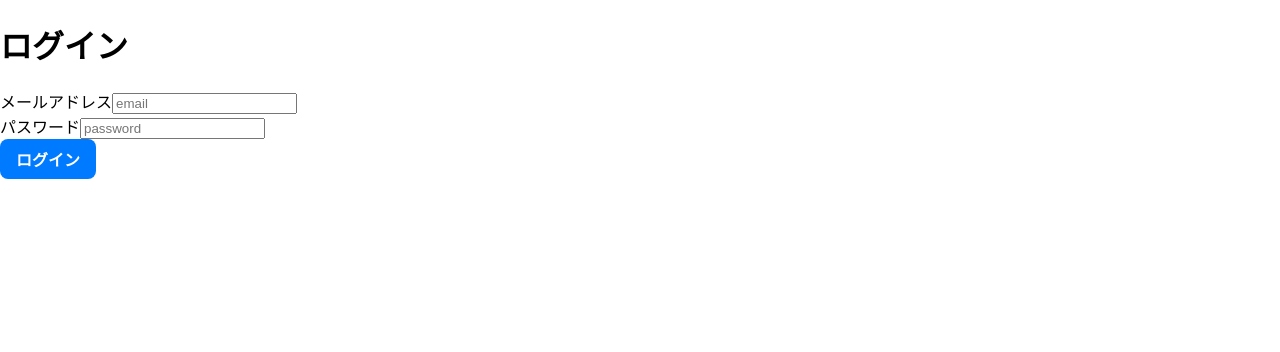
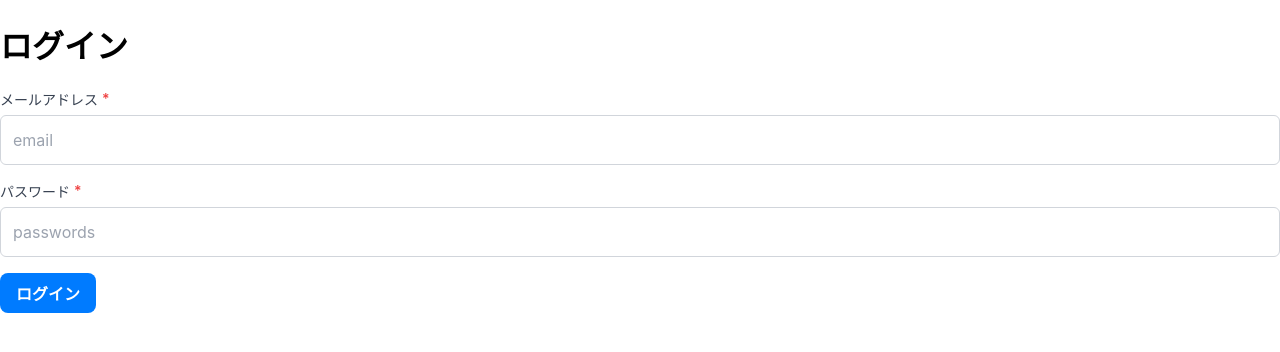
Before and after one commit to Ryodayodayo/DearFuture, a React (Create React App) app: page /login in a window 1280 px wide. Shown: the top 352 px of the page. Built offline with nearby package versions, Linux system fonts and the light colour scheme; no server answers.

Commit message:
InputForm.module.cssを編集した

```diff
--- a/src/components/LoginForm.tsx
+++ b/src/components/LoginForm.tsx
@@ -54,17 +54,23 @@ export const LoginForm = () => {
                     name="email"
                     type="email"
                     value={email}
+                    variant="default"
                     placeholder="email"
+                    size = "md"
                     disabled={loading}
+                    required
                     onChange={(event) => handleChangeEmail(event)}/>
 
                     <InputField
                     label = "パスワード"
                     name="password"
                     type="password"
-                    placeholder="password"
+                    variant="default"
+                    placeholder="passwords"
+                    size = "md"
                     value={password}
                     disabled={loading}
+                    required
                     onChange={(event) => handleChangePassword(event)}/>
 
                     {error && <p className={styles.errorMessage}>{error}</p>}
--- /dev/null
+++ b/src/components/ui/InputForm.module.css
@@ -0,0 +1,140 @@
+/* InputField.module.css */
+
+.formGroup {
+  display: flex;
+  flex-direction: column;
+  margin-bottom: 1rem;
+  width: 100%;
+}
+
+.label {
+  font-size: 0.875rem;
+  font-weight: 500;
+  color: #374151;
+  margin-bottom: 0.375rem;
+  display: flex;
+  align-items: center;
+  gap: 0.25rem;
+}
+
+.required {
+  color: #ef4444;
+  font-weight: 600;
+}
+
+/* ベーススタイル */
+.input {
+  border-radius: 0.375rem;
+  font-family: inherit;
+  line-height: 1.5;
+  color: #111827;
+  background-color: #ffffff;
+  transition: all 0.2s ease-in-out;
+  outline: none;
+  box-sizing: border-box;
+}
+
+/* サイズバリエーション */
+.sm {
+  padding: 0.5rem 0.75rem;
+  font-size: 0.875rem;
+}
+
+.md {
+  padding: 0.75rem;
+  font-size: 1rem;
+}
+
+.lg {
+  padding: 1rem 1.25rem;
+  font-size: 1.125rem;
+}
+
+/* フィールドバリエーション */
+.default {
+  border: 1px solid #d1d5db;
+}
+
+.outlined {
+  border: 2px solid #3b82f6;
+  background-color: transparent;
+}
+
+.filled {
+  border: 1px solid transparent;
+  background-color: #f3f4f6;
+}
+
+/* フォーカス状態 */
+.default:focus {
+  border-color: #3b82f6;
+  box-shadow: 0 0 0 3px rgba(59, 130, 246, 0.1);
+}
+
+.outlined:focus {
+  border-color: #1d4ed8;
+  box-shadow: 0 0 0 3px rgba(59, 130, 246, 0.1);
+}
+
+.filled:focus {
+  border-color: #3b82f6;
+  background-color: #ffffff;
+  box-shadow: 0 0 0 3px rgba(59, 130, 246, 0.1);
+}
+
+/* ホバー状態 */
+.default:hover:not(:disabled) {
+  border-color: #9ca3af;
+}
+
+.outlined:hover:not(:disabled) {
+  border-color: #2563eb;
+}
+
+.filled:hover:not(:disabled) {
+  background-color: #e5e7eb;
+}
+
+/* プレースホルダー */
+.input::placeholder {
+  color: #9ca3af;
+  opacity: 1;
+}
+
+/* 無効化状態 */
+.disabled {
+  background-color: #f9fafb !important;
+  color: #6b7280 !important;
+  cursor: not-allowed !important;
+  border-color: #e5e7eb !important;
+  box-shadow: none !important;
+}
+
+.disabled::placeholder {
+  color: #d1d5db !important;
+}
+
+/* エラー状態 */
+.inputError {
+  border-color: #ef4444 !important;
+  box-shadow: 0 0 0 3px rgba(239, 68, 68, 0.1) !important;
+}
+
+.inputError:focus {
+  border-color: #dc2626 !important;
+  box-shadow: 0 0 0 3px rgba(239, 68, 68, 0.15) !important;
+}
+
+.error {
+  color: #ef4444;
+  font-size: 0.875rem;
+  margin-top: 0.375rem;
+  display: flex;
+  align-items: center;
+  gap: 0.25rem;
+}
+
+.error::before {
+  content: "⚠";
+  font-size: 0.75rem;
+}
--- a/src/components/ui/InputForm.tsx
+++ b/src/components/ui/InputForm.tsx
@@ -1,4 +1,5 @@
-import React, { useState, ChangeEvent } from 'react';
+import React, { ChangeEvent } from 'react';
+import styles from './InputForm.module.css';
 
 interface InputFieldProps {
     label: string;
@@ -10,35 +11,48 @@ interface InputFieldProps {
     required?: boolean;
     disabled?: boolean;
     error?: string;
+    size?: 'sm' | 'md' | 'lg';
+    variant?: 'default' | 'outlined' | 'filled';
 }
 
-export const InputField : React.FC<InputFieldProps> = ({
+export const InputField: React.FC<InputFieldProps> = ({
     label,
-    type,
+    type = "text",
     name,
     value,
     onChange,
     placeholder,
     required = false,
-    disabled,
-    error
+    disabled = false,
+    error,
+    size = 'md',
+    variant = 'default'
 }) => {
+    const inputClassNames = [
+        styles.input,
+        styles[variant],
+        styles[size],
+        error ? styles.inputError : '',
+        disabled ? styles.disabled : ''
+    ].filter(Boolean).join(' ');
+
     return (
-        <div>
-        <label>
+        <div className={styles.formGroup}>
+            <label className={styles.label}>
                 {label}
-            {required && <span>*</span>}
+                {required && <span className={styles.required}>*</span>}
             </label>
             <input
+                className={inputClassNames}
                 name={name}
                 type={type}
                 value={value}
                 onChange={onChange}
                 placeholder={placeholder}
                 required={required}
-            disabled = {disabled}
+                disabled={disabled}
             />
-        {error && <p>{error}</p>}
+            {error && <p className={styles.error}>{error}</p>}
         </div>
     );
 };
```
Lines whose indentation alone changed are shown as unchanged.
